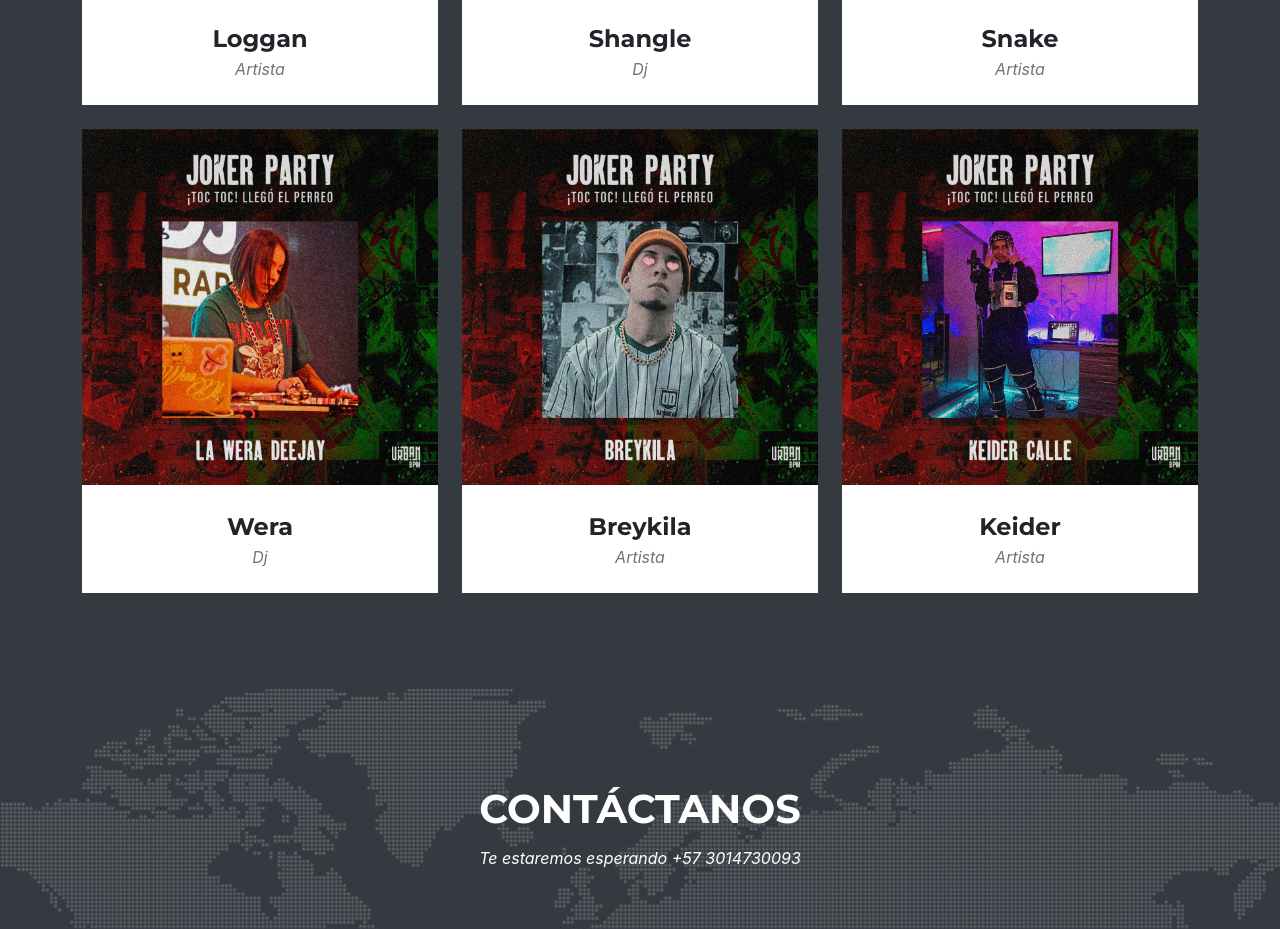
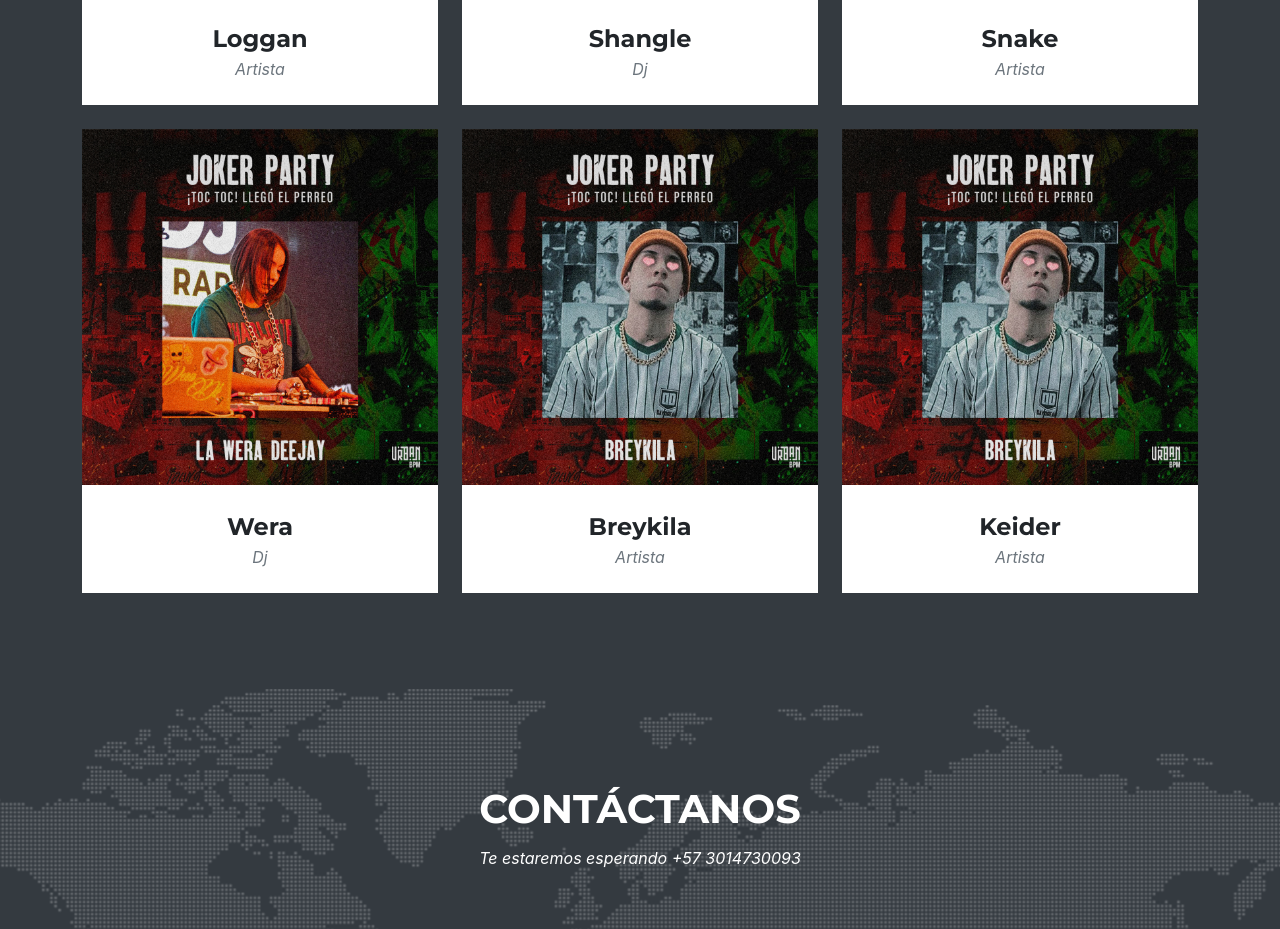
Before and after one commit to eacevedop/UrbanBPM, a plain HTML site: page index.html in a window 1280 px wide. Shown: the part 5601-6530 px from the top of the page. Drawn offline with nearby package versions, Linux system fonts and the light colour scheme; a web font is replaced by a local one.

Commit message:
Update index.html

```diff
--- a/index.html
+++ b/index.html
@@ -271,7 +271,7 @@
                                 <div class="portfolio-hover">
                                     <div class="portfolio-hover-content"><i class="fas fa-plus fa-3x"></i></div>
                                 </div>
-                                <img class="img-fluid" src="assets/img/artistas/Keider_feed.jpg" alt="" />
+                                <img class="img-fluid" src="assets/img/artistas/breykila_feed.jpg" alt="" />
                             </a>
                             <div class="portfolio-caption">
                                 <div class="portfolio-caption-heading">Keider</div>
```
